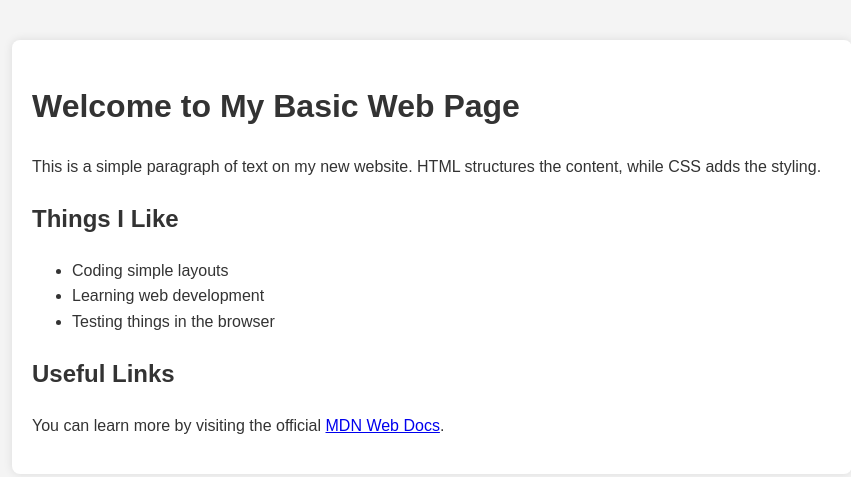
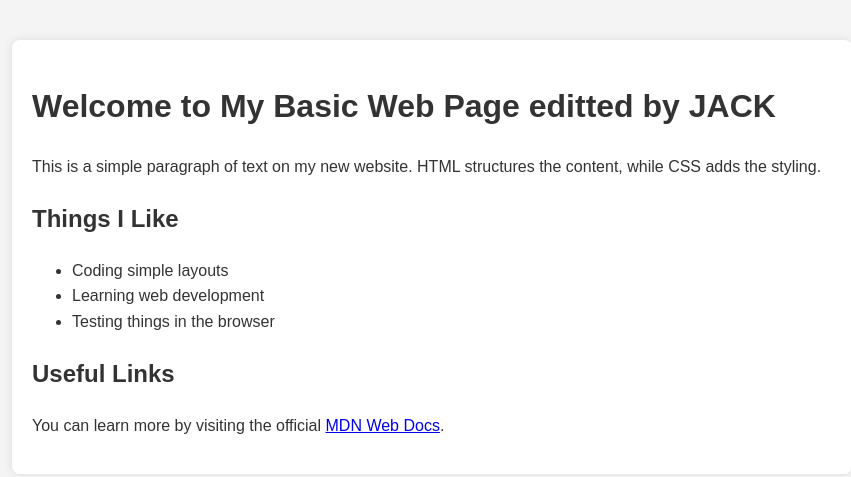
Before and after one commit to jjfran01/hello-world, a plain HTML site: page index.html in a window 1280 px wide. Shown: the whole page, without its empty margins (28-879 px from the left). Drawn offline with Linux system fonts and the light colour scheme.

Commit message:
Update index.html

```diff
--- a/index.html
+++ b/index.html
@@ -24,7 +24,7 @@
 <body>
 
     <div class="container">
-        <h1>Welcome to My Basic Web Page</h1>
+        <h1>Welcome to My Basic Web Page editted by JACK</h1>
         <p>This is a simple paragraph of text on my new website. HTML structures the content, while CSS adds the styling.</p>
 
         <h2>Things I Like</h2>
```
